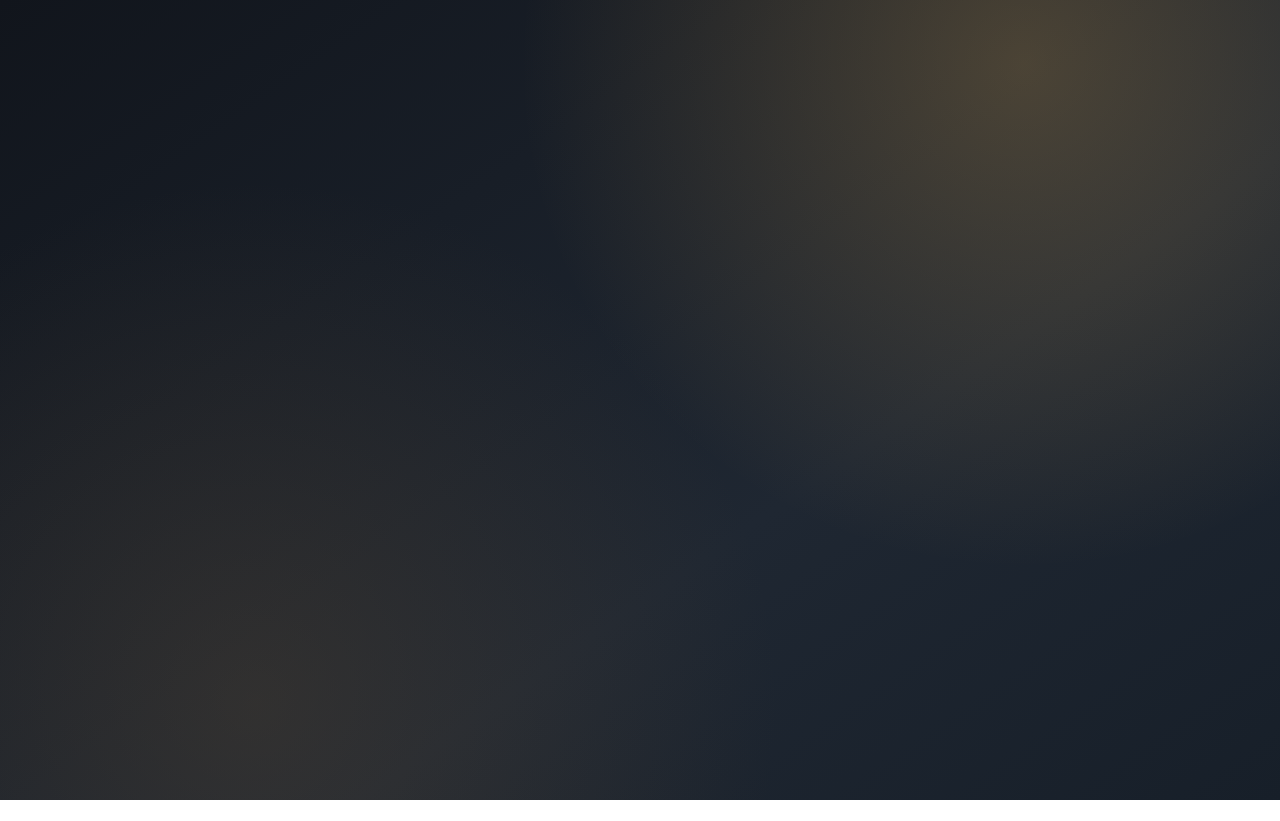
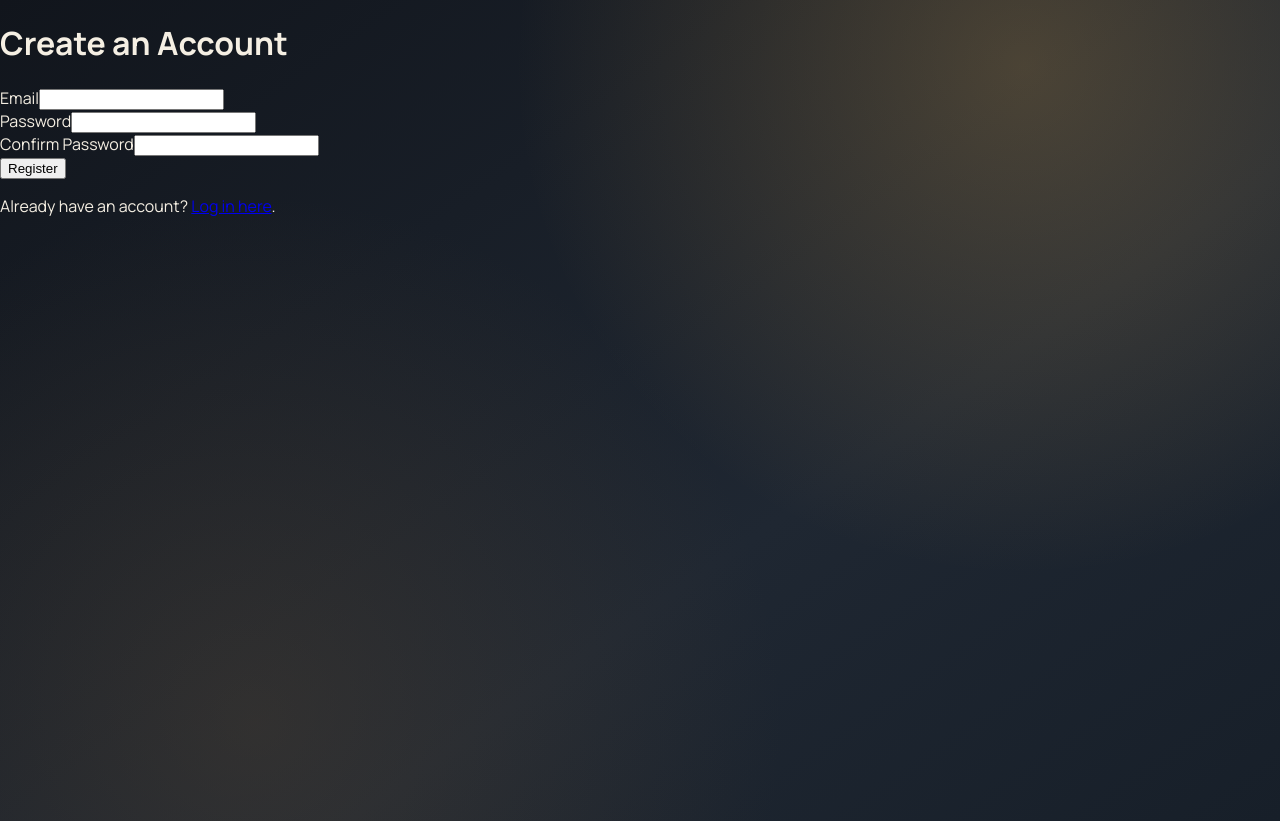
Before and after one commit to Jayrom6525/DnD-Character-Builder, a React (Create React App) app: page /register in a window 1280 px wide. Before the commit this address had no page. Before the commit the page ends 800 px from the top, so only its background shows below. Built offline with nearby package versions, Linux system fonts and the light colour scheme.

Commit message:
added register front end and back end paths

```diff
--- /dev/null
+++ b/src/Routes/Register.js
@@ -0,0 +1,116 @@
+//gives state variables, email password ect
+import {useState} from 'react';
+//useNaviagte redirects to / after registration success
+import { Link, useNavigate } from 'react-router-dom';
+
+function RegisterPage() {
+    const navigate = useNavigate();
+
+    const [email, setEmail] = useState('');
+    const [password, setPassword] = useState('');
+    const [confirmPassword, setConfirmPassword] = useState('');
+    const [isSubmitting, setIsSubmitting] = useState('');
+    const [errorMessage, setErrorMessage] = useState('');
+    const [successMessage, setSuccessMessage] = useState('');
+
+    //function runs when form is submitted, async waits for API call, event is the form submission
+    async function handleSubmit(event) {
+    //prevents default form submission behavior, which would cause a page reload = bad for single page app
+    event.preventDefault();
+
+    setErrorMessage('');
+    setSuccessMessage('');
+
+    //check if passwords match before calling backend
+    if (password !== confirmPassword) {
+      setErrorMessage('Passwords do not match.');
+      return;
+    }
+    //marks form as "busy", disables submit button to prevent multiple submissions, each submit should start clean
+    setIsSubmitting(true);
+
+    //runtime/network error handling
+    try {
+      const response = await fetch('http://localhost:5030/auth/register', {
+        method: 'POST',
+        headers: {
+          'Content-Type': 'application/json',
+        },
+        credentials: 'include',
+        body: JSON.stringify({
+          email,
+          password,
+        }),
+      });
+
+      if (!response.ok) {
+        setErrorMessage('Registration failed. Please check your email and password.');
+        return;
+      }
+
+      const data = await response.json();
+      setSuccessMessage(data.message || 'Account created successfully!');
+
+      setTimeout(() => {
+        navigate('/login');
+      }, 500);
+    } catch (error) {
+      setErrorMessage('An error occurred while trying to register.');
+    } finally {
+      setIsSubmitting(false);
+    }
+  }
+  //JSX UI so form can be used
+  return (
+    <div>
+        <h1>Create an Account</h1>
+        {errorMessage && <p style={{ color: 'red'}}>{errorMessage}</p>}
+        {successMessage && <p style={{ color: 'green'}}>{successMessage}</p>}
+
+        <form onSubmit={handleSubmit}>
+            <div>
+                <label htmlFor="email">Email</label>
+                <input
+                    id='email'
+                    type='email'
+                    vlaue={email}
+                    onChange={(event) => setEmail(event.target.value)}
+                    required
+                />
+            </div>
+
+            <div>
+                <label htmlFor="password">Password</label>
+                <input
+                    id='password'
+                    type='password'
+                    vlaue={password}
+                    onChange={(event) => setPassword(event.target.value)}
+                    required
+                />
+            </div>
+
+            <div>
+                <label htmlFor="confirmPassword">Confirm Password</label>
+                <input
+                    id='confirmPassword'
+                    type='password'
+                    vlaue={confirmPassword}
+                    onChange={(event) => setConfirmPassword(event.target.value)}
+                    required
+                />
+            </div>
+
+            <button type='submit' disabled={isSubmitting}>
+                {isSubmitting ? 'Registering...' : 'Register'}
+            </button>
+        </form>
+
+        <p>
+            Already have an account? <Link to='/login'>Log in here</Link>.
+        </p>
+    </div>
+  );
+}
+
+export default RegisterPage;
--- a/src/index.js
+++ b/src/index.js
@@ -5,6 +5,7 @@ import './index.css';
 import App from './App';
 import LoginPage from './Routes/Login';
 import reportWebVitals from './reportWebVitals';
+import RegisterPage from './Routes/Register';
 
 const root = ReactDOM.createRoot(document.getElementById('root'));
 root.render(
@@ -13,6 +14,7 @@ root.render(
       <Routes>
         <Route path="/" element={<App />} />
         <Route path="/login" element={<LoginPage />} />
+        <Route path="/register" element={<RegisterPage />} />
       </Routes>
     </BrowserRouter>
   </React.StrictMode>
```
Also changed, not shown: 13 other files (tests, documents, lock files or other folders).
